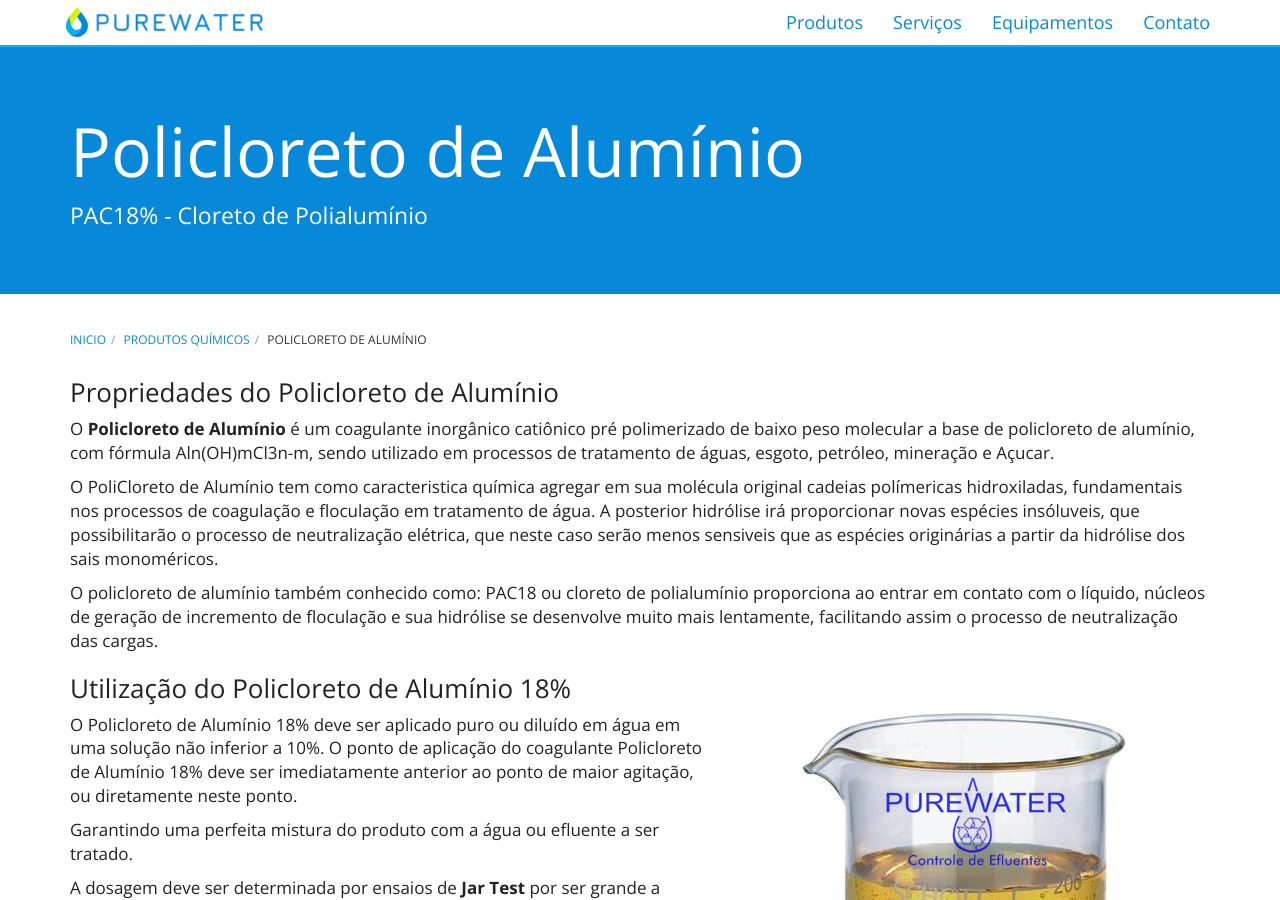
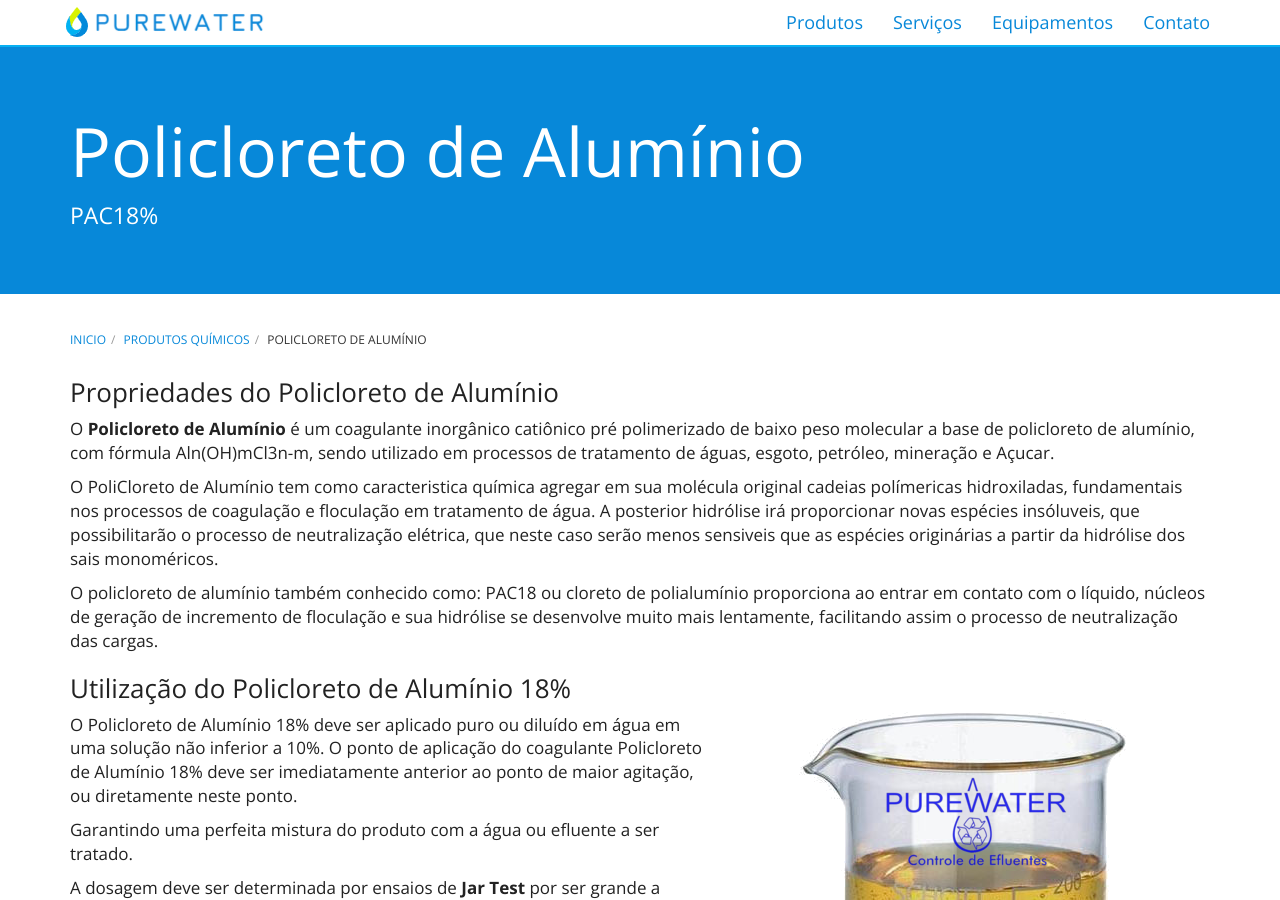
Before and after one commit to purewaterefluentes/purewaterefluentes.github.io, a Jekyll site: the page built from produtos/policloreto-de-aluminio.md, in a window 1280 px wide and 900 px high. Built offline with Jekyll 4.4.1, drawn with Linux system fonts in a browser that asks for light colours; nearby versions of some CDN libraries; library files that are not in the unit come from our copies.

Commit message:
Update policloreto-de-aluminio.md

```diff
--- a/produtos/policloreto-de-aluminio.md
+++ b/produtos/policloreto-de-aluminio.md
@@ -1,8 +1,8 @@
 ---
 layout: contato
-pageTitle: POLICLORETO DE ALUMÍNIO | PUREWATER EFLUENTES | VENDA DE POLICLORETO
+pageTitle: POLICLORETO DE ALUMÍNIO PAC18 | PUREWATER EFLUENTES
 title: Policloreto de Alumínio
-subtitle: PAC18% - Cloreto de Polialumínio
+subtitle: PAC18%
 ---
 
 ### Propriedades do Policloreto de Alumínio
```
